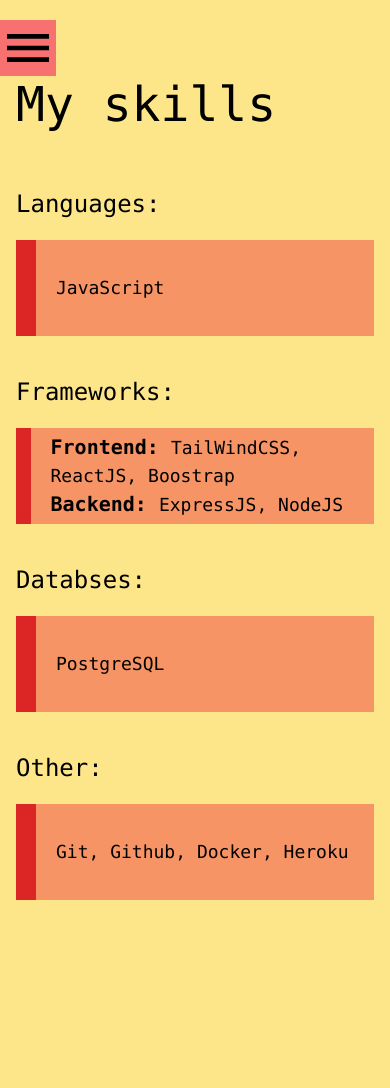
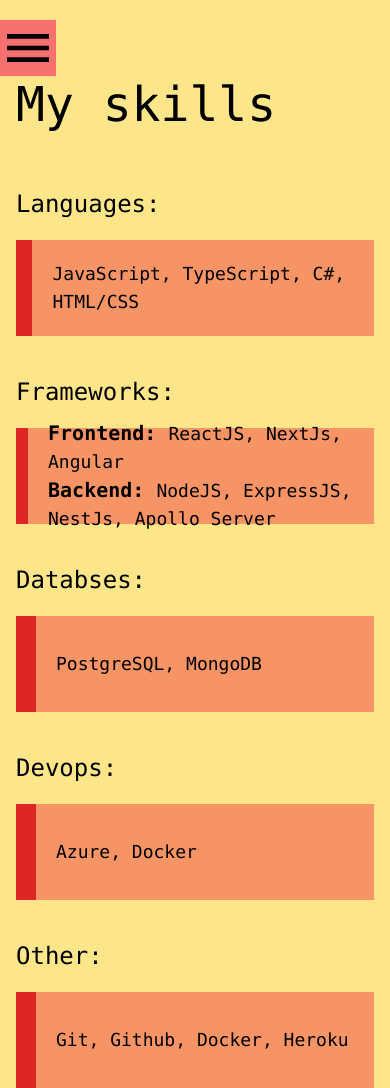
Before and after one commit to luisMartinez011/Portfolio, a React (Create React App) app: page /about in a window 390 px wide. Before the commit the page ends 900 px from the top, so only its background shows below. Built offline with nearby package versions, Linux system fonts and the light colour scheme.

Commit message:
thanks completado y cambios en la estetica de la pagina

```diff
--- a/src/components/About.js
+++ b/src/components/About.js
@@ -2,46 +2,57 @@
 
 const About = () => {
   return (
-    <article className='xl:ml-80 h-screen  w-full pt-20 p-4 sm:p-28 sm:pt-20 font-mono '>
+    <article className='xl:ml-80 h-screen
+    w-full pt-20 p-4 sm:p-28 sm:pt-20 font-mono '>
       <h1 className='text-5xl'>My skills</h1>
-      <section className='flex flex-col w-full mt-5'>
-        <div className='mt-10'>
+      <section className='flex flex-wrap w-full mt-5 justify-between'>
+
+        <div className='mt-10 w-full 2xl:w-5/12'>
           <h1 className='text-2xl'>Languages:</h1>
           <div className='flex items-center w-full h-24 bg-red-500/50
           text-lg mt-5'>
             <div className='w-5 h-full bg-red-600'></div>
-            <p className='ml-5'>JavaScript</p>
+            <p className='ml-5'>JavaScript, TypeScript, C#, HTML/CSS</p>
           </div>
         </div>
 
-        <div className='mt-10'>
+        <div className='mt-10 w-full 2xl:w-5/12'>
           <h1 className='text-2xl'>Frameworks:</h1>
           <div className='flex items-center w-full h-24 bg-red-500/50
           text-lg mt-5'>
             <div className='w-5 h-full bg-red-600'></div>
             <div className='ml-5'>
               <p><span className='font-bold text-xl'>Frontend: </span>
-                TailWindCSS, ReactJS, Boostrap
+                ReactJS, NextJs, Angular
               </p>
               <p>
                 <span className='font-bold text-xl'>Backend: </span>
-                ExpressJS, NodeJS
+                NodeJS, ExpressJS, NestJs, Apollo Server
               </p>
             </div>
 
           </div>
         </div>
 
-        <div className='mt-10'>
+        <div className='mt-10 w-full 2xl:w-5/12'>
           <h1 className='text-2xl'>Databses:</h1>
           <div className='flex items-center w-full h-24 bg-red-500/50
           text-lg mt-5'>
             <div className='w-5 h-full bg-red-600'></div>
-            <p className='pl-5'>PostgreSQL</p>
+            <p className='pl-5'>PostgreSQL, MongoDB</p>
           </div>
         </div>
 
-        <div className='mt-10'>
+        <div className='mt-10 w-full 2xl:w-5/12'>
+          <h1 className='text-2xl'>Devops:</h1>
+          <div className='flex items-center w-full h-24 bg-red-500/50
+          text-lg mt-5'>
+            <div className='w-5 h-full bg-red-600'></div>
+            <p className='pl-5'>Azure, Docker</p>
+          </div>
+        </div>
+
+        <div className='mt-10 w-full 2xl:w-5/12'>
           <h1 className='text-2xl'>Other:</h1>
           <div className='flex items-center w-full h-24 bg-red-500/50
           text-lg mt-5'>
--- a/src/components/ContactMe.js
+++ b/src/components/ContactMe.js
@@ -1,4 +1,7 @@
 import React from 'react'
+import { ImGithub } from 'react-icons/im'
+import { AiFillLinkedin } from 'react-icons/ai'
+import { SiGmail } from 'react-icons/si'
 
 const ContactMe = () => {
   const url = "http://localhost:3000/thanks"
@@ -9,6 +12,20 @@
     sm:pt-20 font-mono '>
       <div className='relative z-10 w-full h-full'>
         <h1 className='mb-5'>Contact me</h1>
+
+        <div className='flex flex-row justify-center my-6'>
+          <a href='https://github.com/luisMartinez011' target="_blank" rel="noreferrer" className='mx-5'>
+            <ImGithub className='w-12 h-12 '></ImGithub>
+          </a>
+          <a href='https://www.linkedin.com/in/luismartinez011/' target="_blank" rel="noreferrer" className='mx-5'>
+            <AiFillLinkedin className='w-12 h-12' ></AiFillLinkedin>
+          </a>
+          <a href='mailto:tauroluiseduardo@gmail.com' target="_blank" rel="noreferrer" className=' mx-5'>
+            <SiGmail className='w-12 h-12'></SiGmail>
+          </a>
+        </div>
+        <h2 className='text-4xl text-center'>OR:</h2>
+
         <form action="https://formsubmit.co/98f78f4a2dcb5ca694eedbd7f496dc07 " method="POST" >
           <input type="hidden" name="_captcha" value="false"></input>
           <input type="hidden" name="_next" value={url}></input>
--- a/src/components/Home.js
+++ b/src/components/Home.js
@@ -1,6 +1,7 @@
 import React from 'react'
-import { ImGithub, ImStackoverflow } from "react-icons/im"
+import { ImGithub } from "react-icons/im"
 import { AiFillLinkedin } from "react-icons/ai"
+import { SiGmail } from 'react-icons/si'
 
 const Home = () => {
   const backgroundURL = "https://64.media.tumblr.com/a3bb214f4ab01b1e8d18458591592484/tumblr_p5n752fxZd1x5p4g9o1_640.gifv"
@@ -9,9 +10,9 @@
     <div className='flex flex-col justify-center w-full
     xl:ml-80  h-screen  px-12
     text-center font-mono text-zinc-50 m-0 ' style={{
-      backgroundImage: `url(${backgroundURL})`,
-      backgroundRepeat: 'no-repeat',
-      backgroundSize: "cover"
+        backgroundImage: `url(${backgroundURL})`,
+        backgroundRepeat: 'no-repeat',
+        backgroundSize: "cover"
       }}>
       <h1 className='text-6xl my-4'>Hi, I am Luis Martinez</h1>
       <p className='text-xl'>I am a full stack web developer. I enjoy building everything from small business sites to rich interactive web apps.</p>
@@ -23,15 +24,15 @@
         <a href='https://www.linkedin.com/in/luismartinez011/' target="_blank" rel="noreferrer" className='mx-5'>
           <AiFillLinkedin className='w-12 h-12' ></AiFillLinkedin>
         </a>
-        <a href='https://stackoverflow.com/users/16147833/luis-martinez' target="_blank" rel="noreferrer" className='mx-5'>
-          <ImStackoverflow className='w-12 h-12'></ImStackoverflow>
+        <a href='mailto:tauroluiseduardo@gmail.com' target="_blank" rel="noreferrer" className=' mx-5'>
+          <SiGmail className='w-12 h-12'></SiGmail>
         </a>
 
 
       </div>
 
 
-    </div>
+    </div >
   )
 }
 
--- a/src/components/Projects.js
+++ b/src/components/Projects.js
@@ -2,52 +2,45 @@
 import { FaReact, FaDocker, FaNodeJs } from "react-icons/fa";
 import { SiTypescript, SiTailwindcss } from "react-icons/si";
 
-
 const Projects = () => {
-  const [data, setData] = useState([])
-
-  const fetchData = async () => {
-    const data = await fetch("https://rickandmortyapi.com/api/character")
-    const res = await data.json();
-    console.log(res.results)
-    setData(res.results)
-  }
-
-
-  useEffect(() => {
-    fetchData();
-  }, []);
 
   return (
     <div className=' xl:ml-80 h-screen  w-full'>
 
       <div className='flex flex-col w-full pt-20 p-4 sm:p-28 sm:pt-20'>
         <h1 className='text-5xl '>Projects</h1>
-        <div className=''>
-          <FaReact></FaReact>
-        </div>
+
         <div className='flex flex-row flex-wrap justify-between'>
-          {data.map(({ id, image, name, description }) => {
-            return (
-              <section key={id} className=" w-full md:w-6/12 lg:w-4/12   my-4 p-4 ">
+
+          <section key="1" className=" w-full  my-4 p-4 ">
             <div>
-                  <img src={image} alt={name} className="w-full h-52 object-cover " />
+              <img /* src={image} alt={name} */ className="w-full h-52 object-cover " />
             </div>
             <div>
-                  <h1 className='text-3xl font-semibold '>{name}</h1>
+              <h1 className='text-3xl font-semibold '>Sales System </h1>
               <p>
-                  Lorem Ipsum is simply dummy text of the printing and typesetting industry. Lorem Ipsum has been the industry's standard dummy text ever since the 1500s, when an unknown printer took a galley of type and scrambled it to make a type specimen book. It has survived not only five centuries.
+                Sales sytem for a mini market. Backend made in <b>C# .NET</b> using <b>JWT </b>
+                and Frontend made in <b>Angular</b>. This webpage is deployed in <b>Azure.</b>
               </p>
             </div>
+          </section>
 
+          <section key="2" className=" w-full  my-4 p-4 ">
+            <div>
+              <img /* src={image} alt={name} */ className="w-full h-52 object-cover " />
+            </div>
+            <div>
+              <h1 className='text-3xl font-semibold '>SuperMarket</h1>
+              <p>
+                SuperMarket web papge. A <b>Typescript NodeJS</b> project using the
+                backend framework <b>NestJS</b>  based in <b>ExpressJS</b> with MongoDB
+                as database. The frontend was made using <b>NextJS</b> framework.
+                This webpage is deployed in <b>Azure.</b>
+              </p>
+            </div>
+          </section>
 
-
-              </section>
-            )
-          })}
         </div>
-
-
       </div>
     </div>
 
--- a/src/components/Thanks.js
+++ b/src/components/Thanks.js
@@ -13,7 +13,9 @@
         <p>I am going to contact you later!</p>
         <button onClick={() => {
           navigate("/")
-        }}>Return</button>
+        }} className="bg-transparent hover:bg-indigo-500 text-white-700
+        font-semibold hover:text-white py-2 px-4 border border-indigo-500
+        hover:border-transparent rounded w-36 h-16 mt-5">Return</button>
       </div>
 
 
--- a/src/data/data.json
+++ b/src/data/data.js
@@ -1,8 +1,8 @@
-[
+const data = [
     {
         "id": 1,
         "name": "Example",
-        "description": "fdfdf",
+        "description": "<b>dfd</b>",
         "image": "dfdf"
     },
     {
@@ -12,3 +12,5 @@
         "image": "dfdf"
     }
 ]
+
+export default data;
```
Lines whose indentation alone changed are shown as unchanged.
